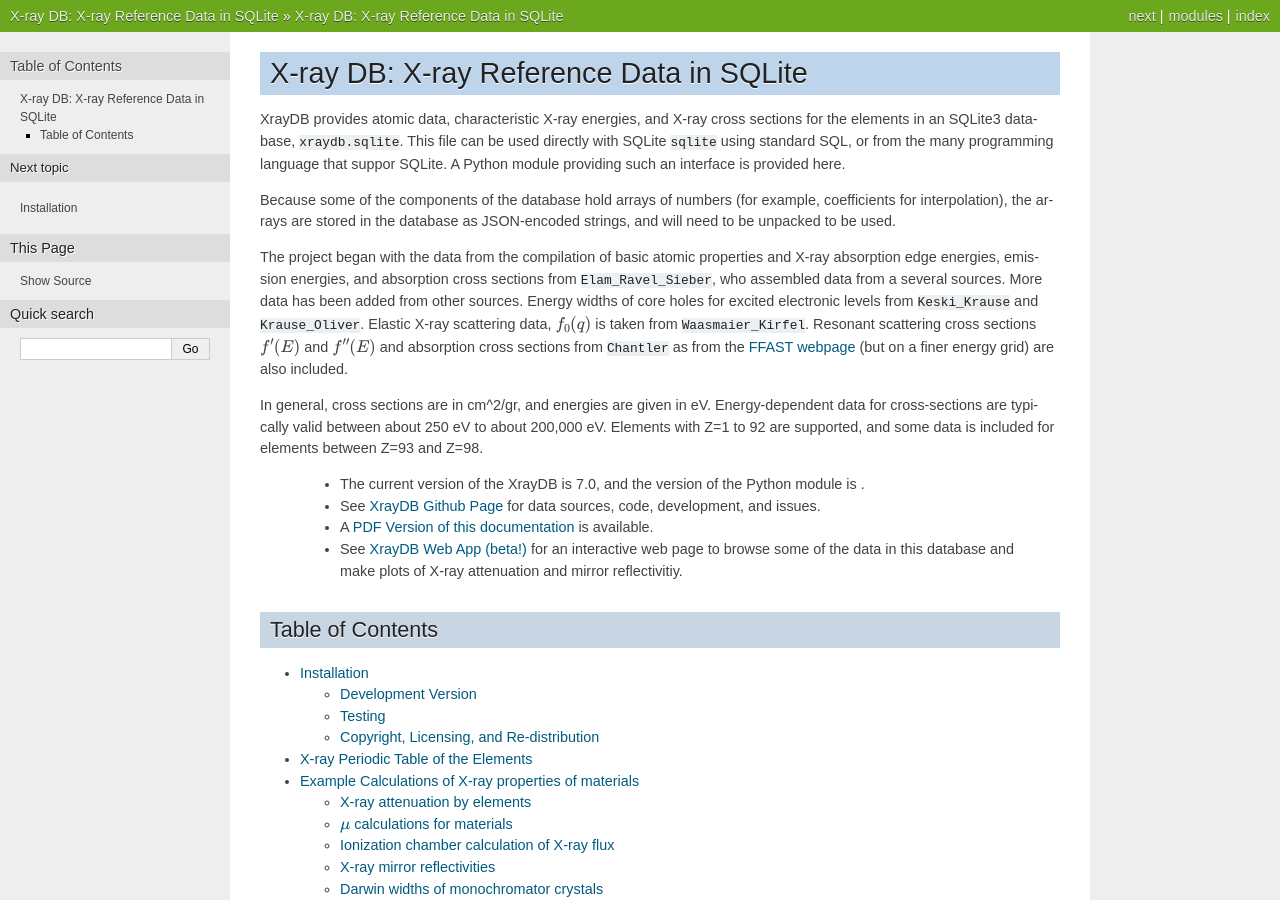
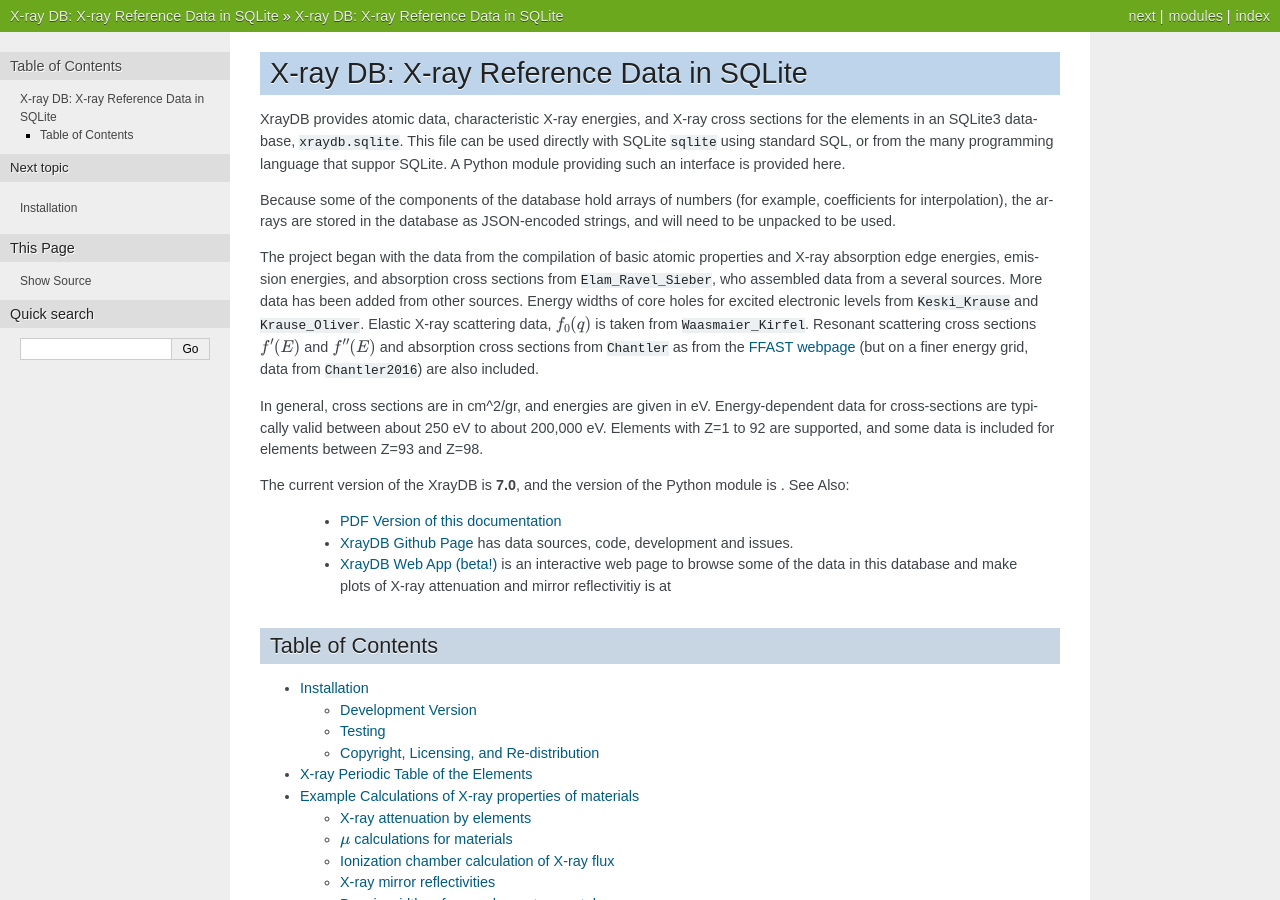
Before and after one commit to xraypy/XrayDB, a Sphinx documentation site: the page built from doc/index.rst, in a window 1280 px wide and 900 px high. Built offline with Sphinx 7.4.7, drawn with Linux system fonts in a browser that asks for light colours; the version number could not be read and is left out; cross-references to code outside the pages are shown as plain code.

Commit message:
add ref to finer-grid chantler data

```diff
--- a/doc/index.rst
+++ b/doc/index.rst
@@ -27,24 +27,24 @@
 data, :math:`f_0(q)` is taken from :cite:`Waasmaier_Kirfel`.  Resonant
 scattering cross sections :math:`f'(E)` and :math:`f''(E)` and absorption
 cross sections from :cite:`Chantler` as from the `FFAST webpage`_ (but on
-a finer energy grid) are also included.
+a finer energy grid, data from :cite:`Chantler2016`) are also included.
 
 In general, cross sections are in cm^2/gr, and energies are given in eV.
 Energy-dependent data for cross-sections are typically valid between about
 250 eV to about 200,000 eV.  Elements with Z=1 to 92 are supported, and
 some data is included for elements between Z=93 and Z=98.
 
-   * The current version of the XrayDB is 7.0, and the version of the
-     Python module is |release|.
+The current version of the XrayDB is **7.0**, and the version of the Python
+module is |release|. See Also:
 
-   * See `XrayDB Github Page`_ for data sources, code, development, and
-     issues.
+   * `PDF Version of this documentation`_
 
-   * A `PDF Version of this documentation`_ is available.
+   * `XrayDB Github Page`_ has data sources, code, development and issues.
 
-   * See `XrayDB Web App (beta!)`_ for an interactive web page to browse
-     some of the data in this database and make plots of X-ray attenuation
-     and mirror reflectivitiy.
+   * `XrayDB Web App (beta!)`_ is an interactive web page to browse some of
+     the data in this database and make plots of X-ray attenuation and
+     mirror reflectivitiy is at
+
 
 Table of Contents
 -----------------------
```
